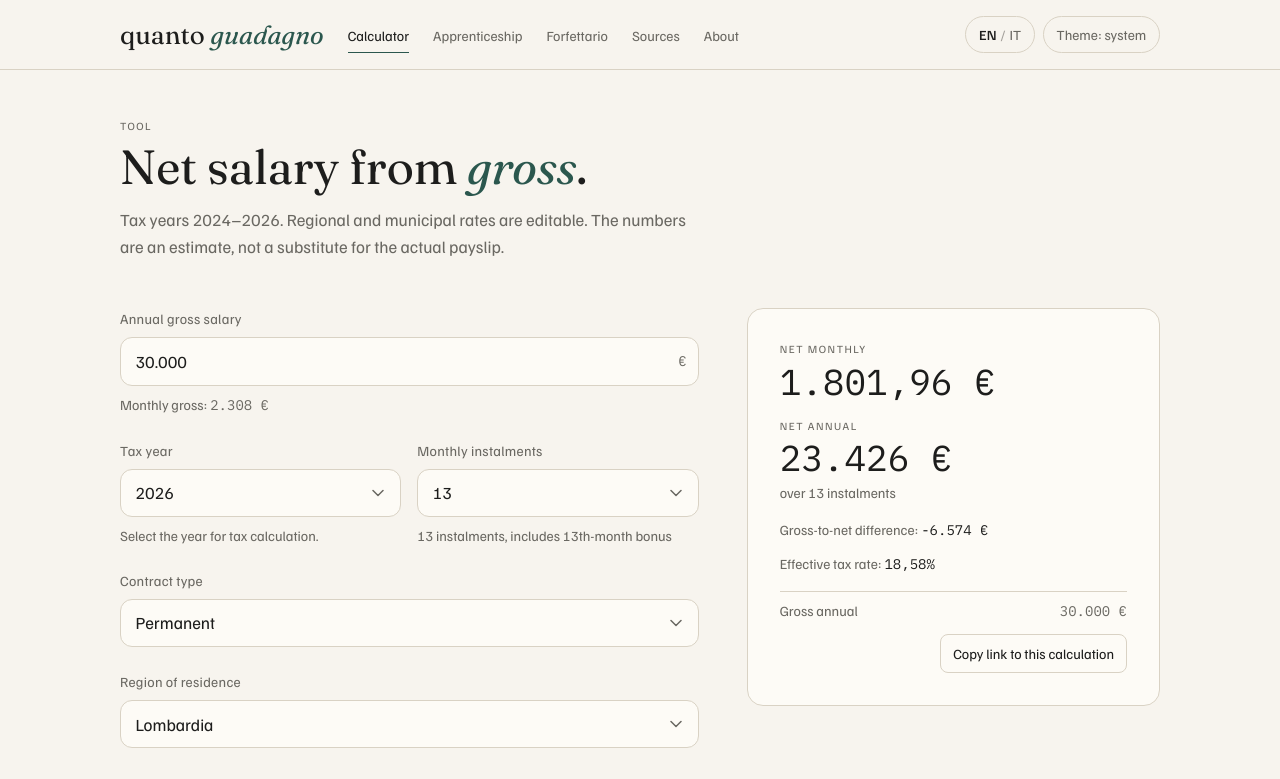
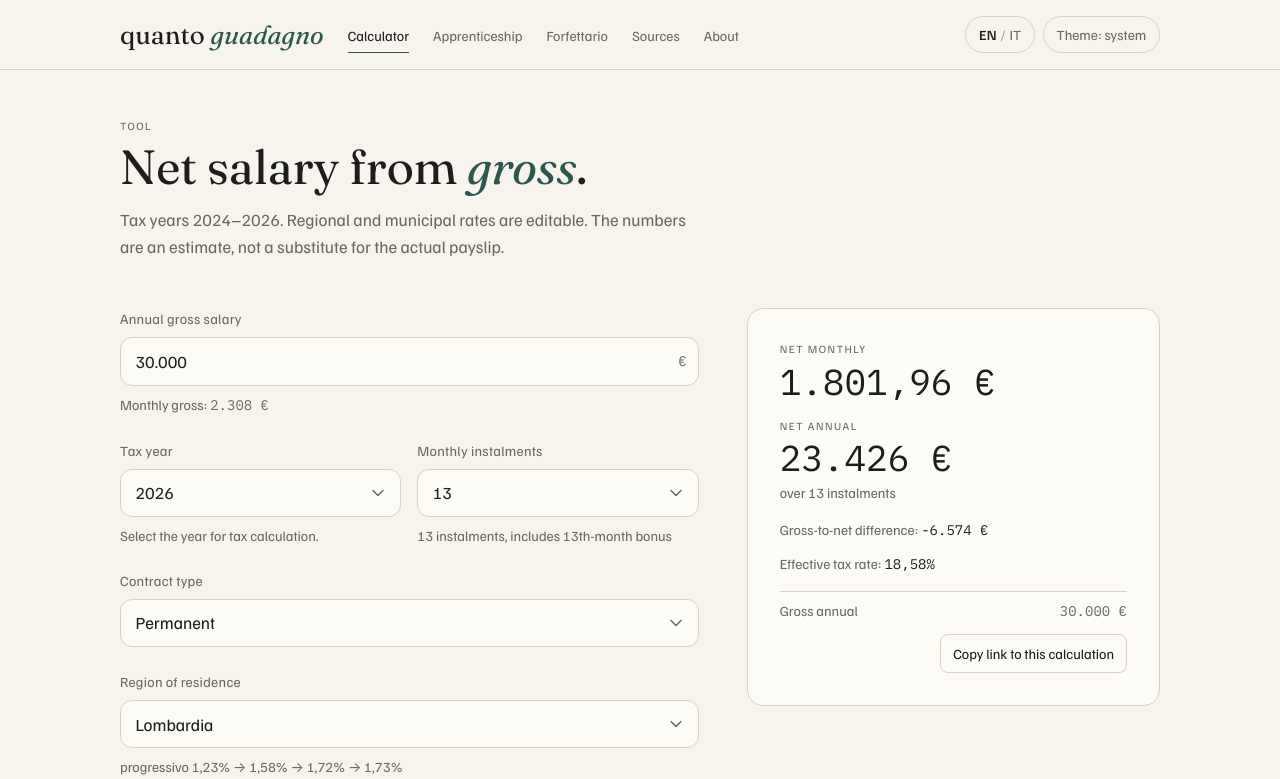
Before and after one commit to stefanovalloncini/quanto-guadagno, a React (Vite) app: page /calcola-stipendio in a window 1280 px wide. Shown: the top 779 px of the page. Built offline with nearby package versions, Linux system fonts and the light colour scheme.

Commit message:
feat: show progressive bracket structure on region picker

```diff
--- a/src/ui/features/employee-calculator/components/RegionSelector.tsx
+++ b/src/ui/features/employee-calculator/components/RegionSelector.tsx
@@ -1,6 +1,7 @@
-import { FormattedMessage } from "react-intl";
+import { FormattedMessage, useIntl } from "react-intl";
 import { Select } from "@/ui/design-system/primitives";
-import { REGIONS_LIST } from "@/domain/data";
+import { REGIONS, REGIONS_LIST } from "@/domain/data";
+import { formatPercentage } from "@/domain/format.ts";
 import type { RegionCode } from "@/domain/data";
 
 interface RegionSelectorProps {
@@ -8,10 +9,38 @@ interface RegionSelectorProps {
   readonly onChange: (value: RegionCode) => void;
 }
 
+function describeBrackets(code: RegionCode, locale: string): string {
+  const region = REGIONS[code];
+  const parts: string[] = [];
+
+  if (region.exemptionThreshold !== undefined) {
+    const fmt = new Intl.NumberFormat(locale, {
+      style: "currency",
+      currency: "EUR",
+      maximumFractionDigits: 0,
+    });
+    parts.push(`esente fino a ${fmt.format(region.exemptionThreshold)}`);
+  }
+
+  if (region.taxBrackets.length === 1) {
+    const only = region.taxBrackets[0];
+    if (only) parts.push(`aliquota unica ${formatPercentage(only.rate)}`);
+  } else {
+    const rates = region.taxBrackets.map((b) => formatPercentage(b.rate));
+    parts.push(`progressivo ${rates.join(" → ")}`);
+  }
+
+  return parts.join(", ");
+}
+
 export function RegionSelector({ value, onChange }: RegionSelectorProps) {
+  const intl = useIntl();
+  const description = describeBrackets(value, intl.locale);
+
   return (
     <Select
       label={<FormattedMessage id="employee.form.region" />}
+      hint={description}
       value={value}
       onChange={(e) => onChange(e.target.value as RegionCode)}
     >
```
Also changed, not shown: 1 other file (tests, documents, lock files or other folders).
